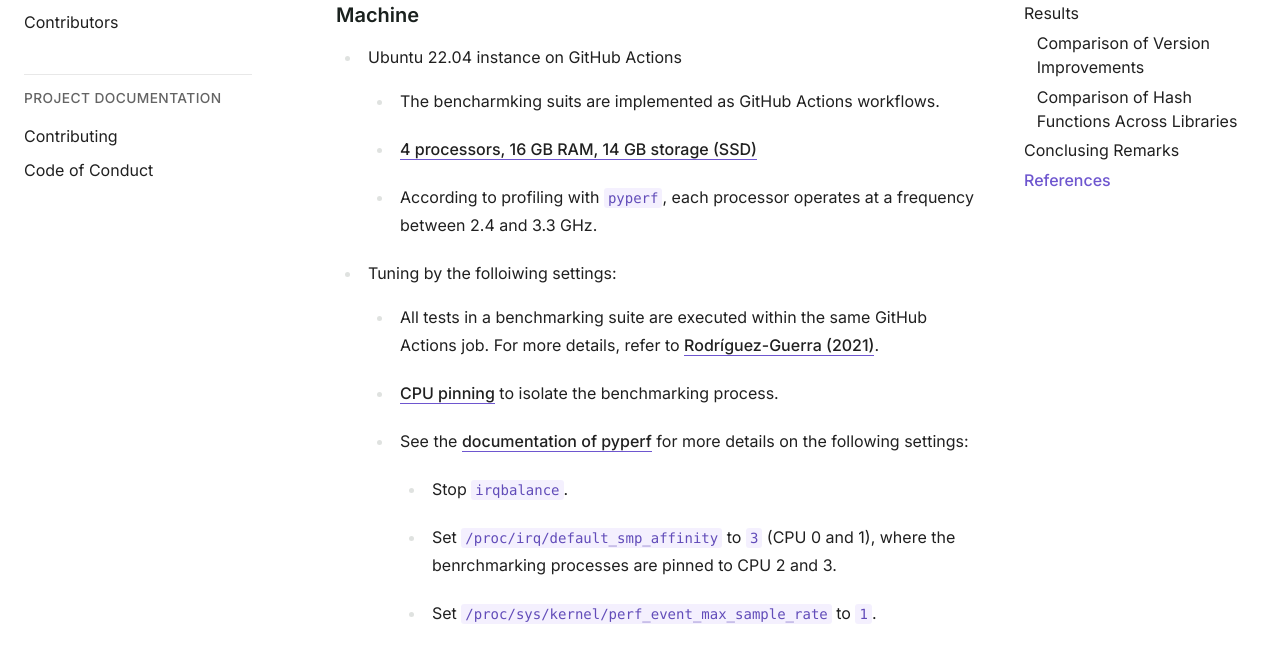
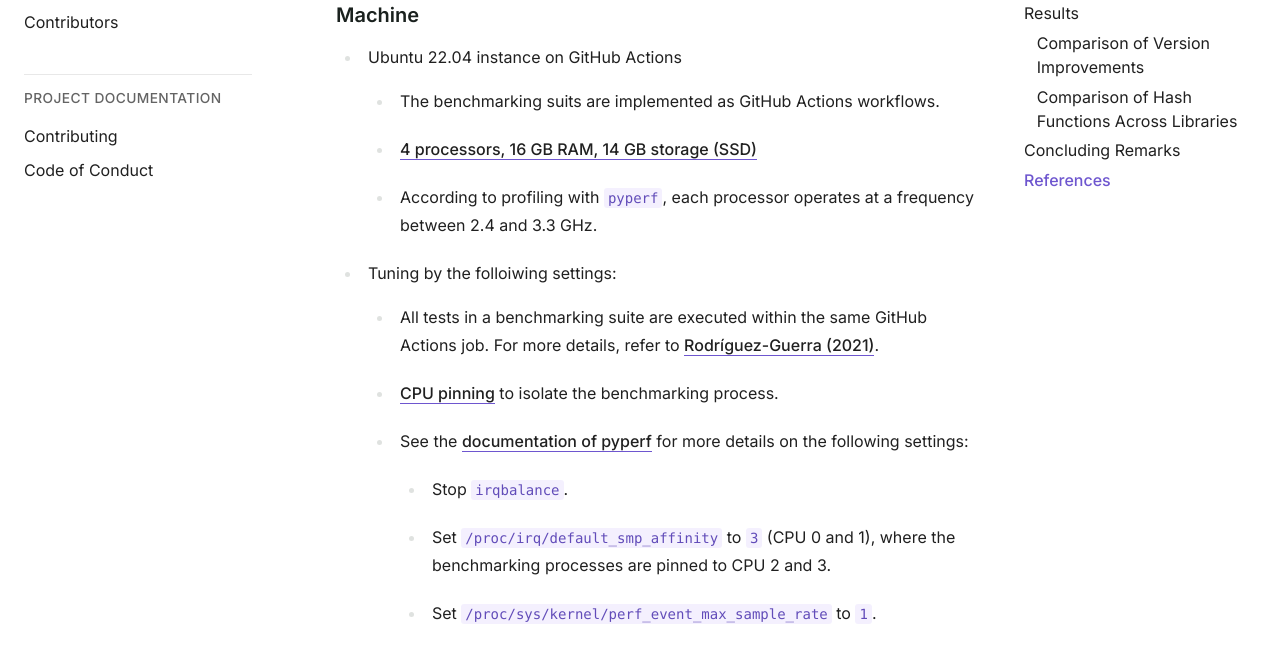
Before and after one commit to hajimes/mmh3, a Sphinx documentation site: the page built from docs/benchmark.md, in a window 1280 px wide and 900 px high. Shown: the part 241-893 px from the top of the window. Built offline with Sphinx 7.4.7, drawn with Linux system fonts in a browser that asks for light colours; some of the changed text lies outside the part shown.

Commit message:
Fix typo

````diff
--- a/docs/benchmark.md
+++ b/docs/benchmark.md
@@ -5,7 +5,7 @@
 ### Machine
 
 - Ubuntu 22.04 instance on GitHub Actions
-  - The bencharmking suits are implemented as GitHub Actions workflows.
+  - The benchmarking suits are implemented as GitHub Actions workflows.
   - [4 processors, 16 GB RAM, 14 GB storage (SSD)](https://docs.github.com/en/actions/using-github-hosted-runners/using-github-hosted-runners/about-github-hosted-runners#standard-github-hosted-runners-for-public-repositories)
   - According to profiling with `pyperf`, each processor operates at a
     frequency between 2.4 and 3.3 GHz.
@@ -20,7 +20,7 @@
     for more details on the following settings:
     - Stop `irqbalance`.
     - Set `/proc/irq/default_smp_affinity` to `3` (CPU 0 and 1), where
-      the benrchmarking processes are pinned to CPU 2 and 3.
+      the benchmarking processes are pinned to CPU 2 and 3.
     - Set `/proc/sys/kernel/perf_event_max_sample_rate` to `1`.
     - `/proc/sys/kernel/randomize_va_space` = 2 (default)
 
@@ -137,7 +137,7 @@ Figure 4: Output bandwidth for small data. Larger is better.
 Figure 5: Throughput for large data. Larger is better. The y-axis is logscale.
 ```
 
-## Conclusing Remarks
+## Concluding Remarks
 
 Version 5.0.0 of the `mmh3` library has improved the performance of the
 `hash()` function and other new functions by adopting
````
Also changed, not shown: other parts of docs/benchmark.md (+2 -2 lines).
